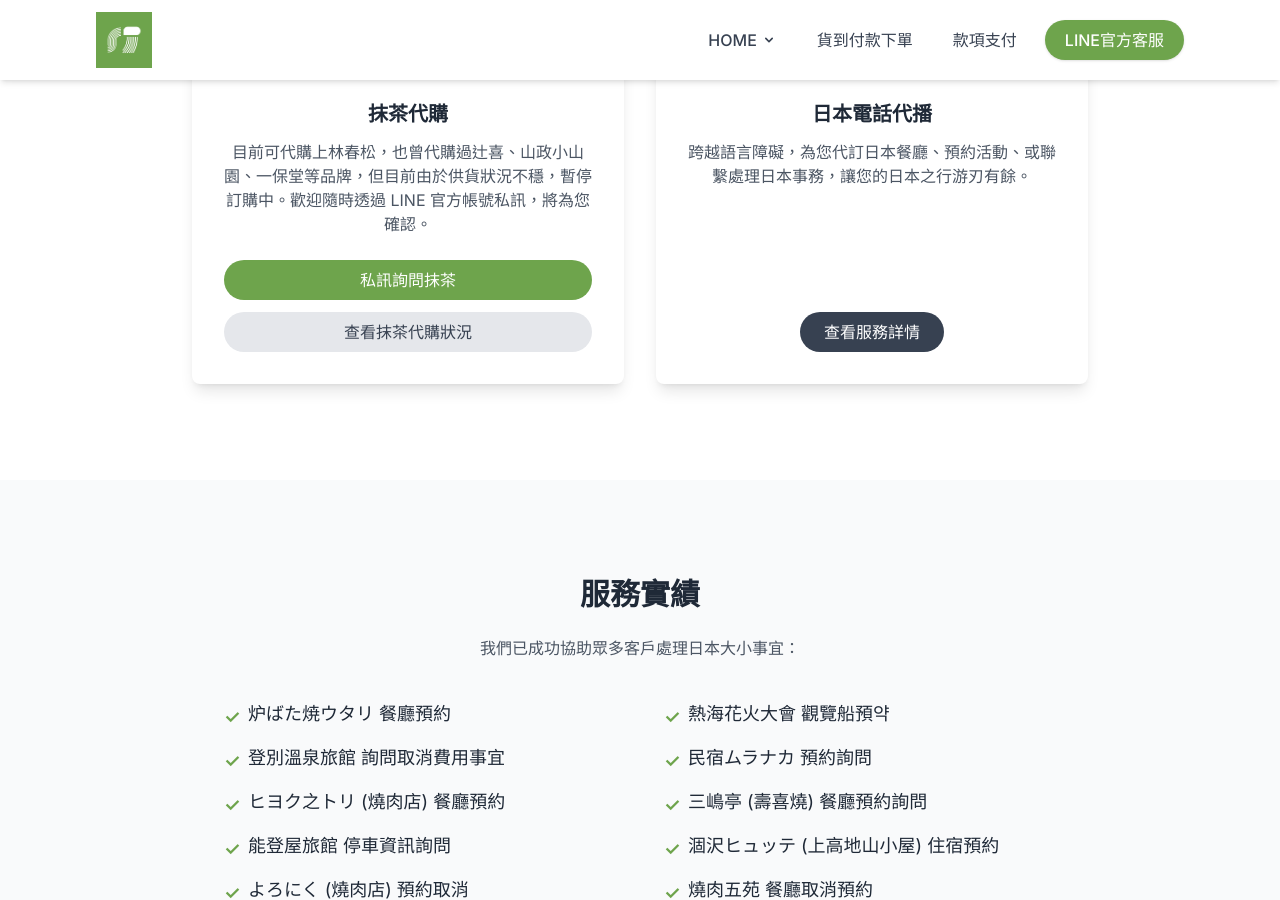
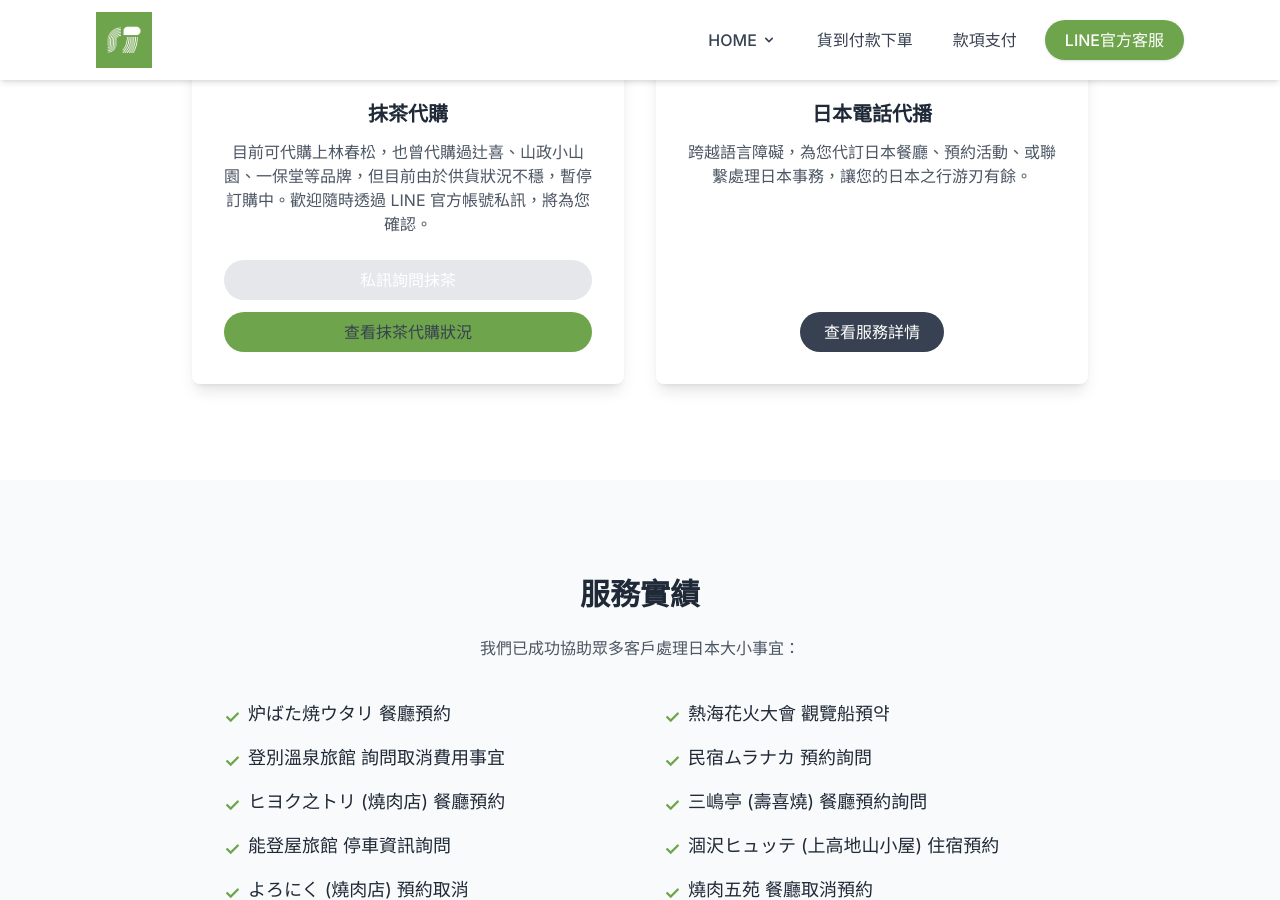
Before and after one commit to keicha2025/keicha, a Jekyll site: the page built from index.html, in a window 1280 px wide and 900 px high, scrolled down 1467 px. Built offline with Jekyll 4.4.1, drawn with Linux system fonts in a browser that asks for light colours; nearby versions of some CDN libraries.

Commit message:
Update index.html

```diff
--- a/index.html
+++ b/index.html
@@ -111,11 +111,11 @@ keywords: KEICHA, 日本茶, 日本代購, 抹茶, 抹茶代購, 上林春松,
                             目前可代購上林春松，也曾代購過辻喜、山政小山園、一保堂等品牌，但目前由於供貨狀況不穩，暫停訂購中。歡迎隨時透過 LINE 官方帳號私訊，將為您確認。
                         </p>
                         <div class="mt-auto flex flex-col gap-3"> <!-- 按鈕容器 -->
-                            <a href="https://lin.ee/QJU5mUO" target="_blank" rel="noopener noreferrer" class="inline-block bg-brandGreen text-white px-6 py-2 rounded-full font-medium hover:bg-opacity-90 transition duration-300">
+                            <a href="https://lin.ee/QJU5mUO" target="_blank" rel="noopener noreferrer" class="inline-block bg-gray-200 text-white px-6 py-2 rounded-full font-medium hover:bg-opacity-90 transition duration-300">
                                 私訊詢問抹茶
                             </a>
                             <!-- ★ 修正路徑 -->
-                            <a href="{{ site.baseurl }}/maccha.html" class="inline-block bg-gray-200 text-gray-700 px-6 py-2 rounded-full font-medium hover:bg-gray-300 transition duration-300">
+                            <a href="{{ site.baseurl }}/maccha.html" class="inline-block bg-brandGreen text-gray-700 px-6 py-2 rounded-full font-medium hover:bg-gray-300 transition duration-300">
                                 查看抹茶代購狀況
                             </a>
                         </div>
@@ -223,4 +223,5 @@ keywords: KEICHA, 日本茶, 日本代購, 抹茶, 抹茶代購, 上林春松,
     </main>
 
 <!-- (特定於此頁的 JS 可以放這裡) -->
+
 <!-- (但共用的 JS 應放在 _layouts/default.html) -->
```
